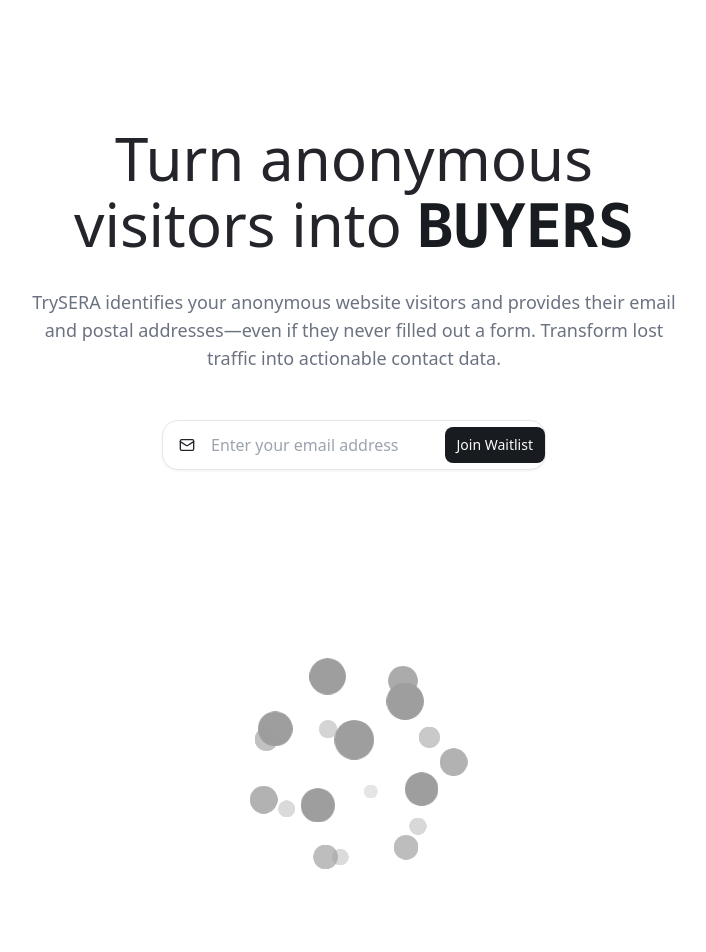
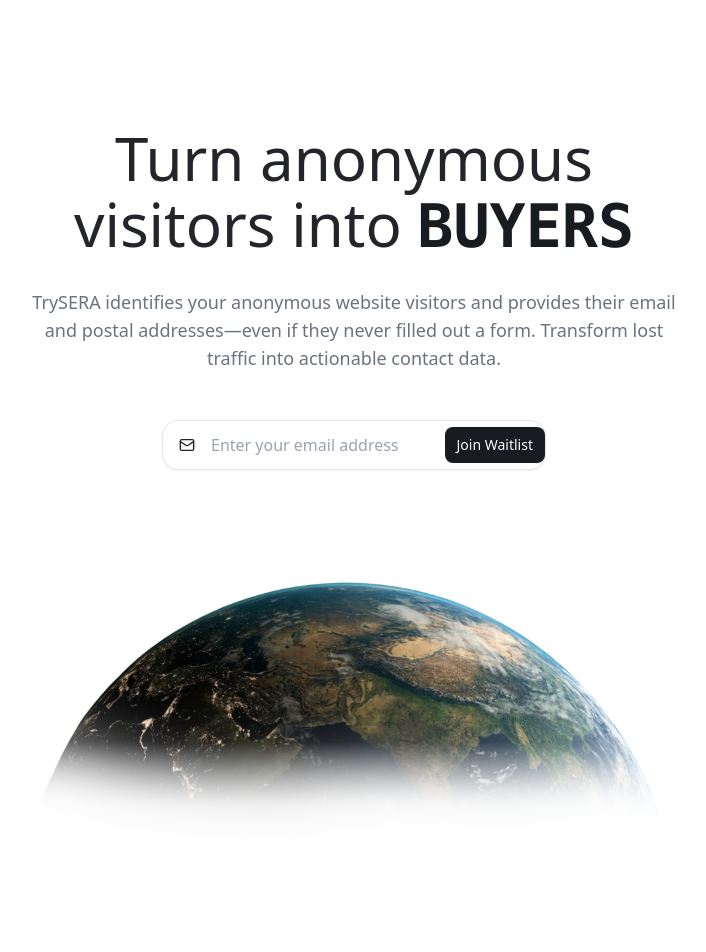
Before and after one commit to jakek14/clairvoyant-launch-pad, a React (Vite) app: page / in a window 1280 px wide. Shown: the top 952 px of the page, without its empty margins (286-992 px from the left). Built offline with nearby package versions, Linux system fonts and the light colour scheme; grey boxes are pictures that could not be loaded.

Commit message:
Replace icon cloud with image
Replaced the icon cloud component in the hero section with a provided image.

```diff
--- a/src/components/hero-section.tsx
+++ b/src/components/hero-section.tsx
@@ -8,7 +8,7 @@ import { cn } from '@/lib/utils'
 import { InfiniteSlider } from '@/components/ui/infinite-slider'
 import { ProgressiveBlur } from '@/components/ui/progressive-blur'
 import { HyperText } from '@/components/ui/hyper-text'
-import IconCloudDemo from '@/components/icon-cloud'
+
 
 const dynamicWords = [
     'Leads',
@@ -116,13 +116,17 @@ export function HeroSection() {
                                     </div>
                                 </form>
 
-                                <div className="relative mt-16 mx-auto max-w-lg">
-                                    <div className="relative">
-                                        <IconCloudDemo />
-                                        {/* Blur overlay for bottom portion */}
-                                        <div className="absolute bottom-0 left-0 right-0 h-32 bg-gradient-to-t from-background via-background/80 to-transparent pointer-events-none" />
-                                    </div>
-                                </div>
+                <div className="relative mt-16 mx-auto max-w-4xl">
+                    <div className="relative">
+                        <img
+                            src="/lovable-uploads/b4dc9b20-2391-4647-9330-007959961e78.png"
+                            alt="Earth globe showing global reach"
+                            className="w-full h-auto max-w-2xl mx-auto rounded-lg"
+                        />
+                        {/* Blur overlay for bottom portion */}
+                        <div className="absolute bottom-0 left-0 right-0 h-32 bg-gradient-to-t from-background via-background/80 to-transparent pointer-events-none" />
+                    </div>
+                </div>
                             </AnimatedGroup>
                         </div>
                     </div>
```
Also changed, not shown: public/lovable-uploads/b4dc9b20-2391-4647-9330-007959961e78.png (added).
